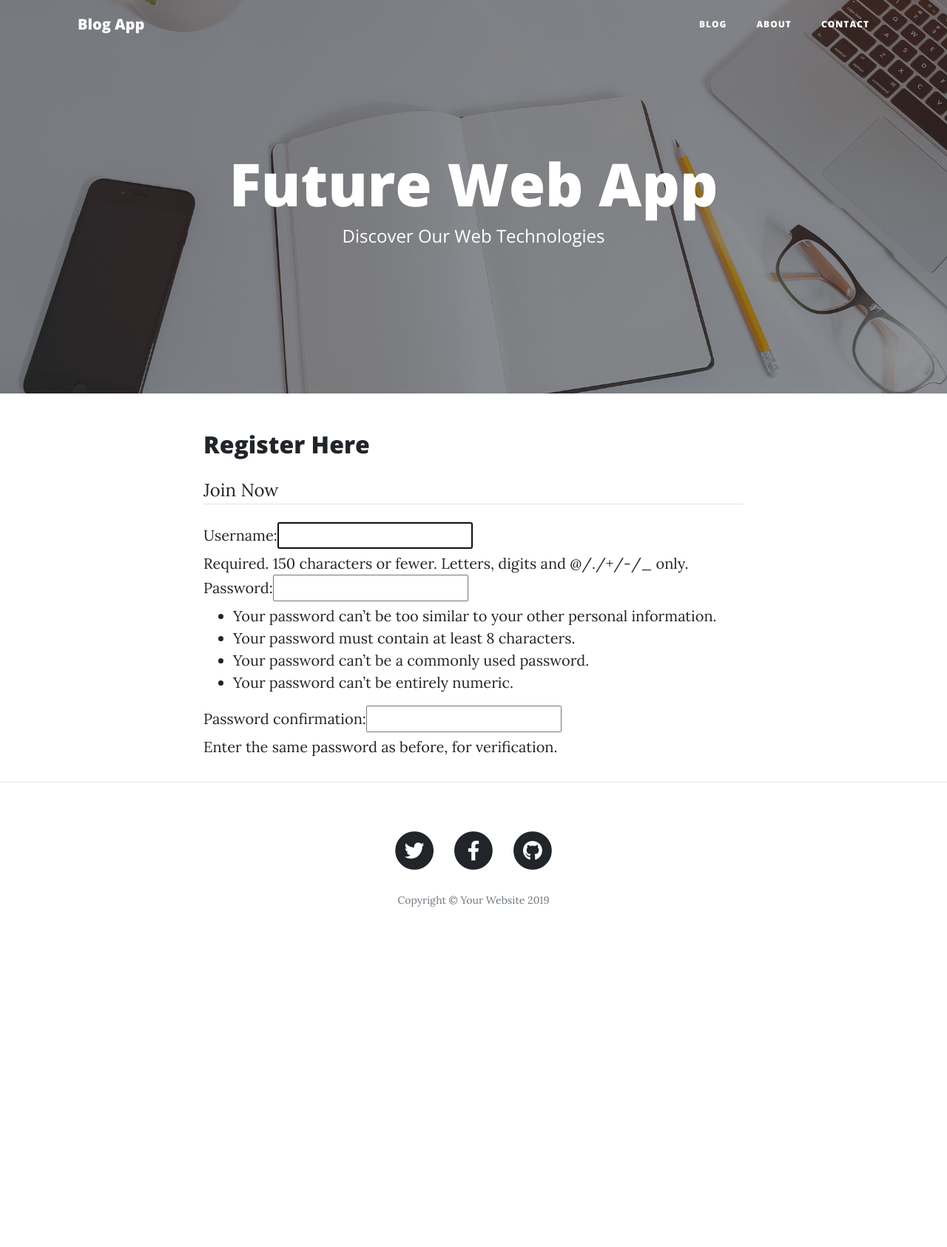
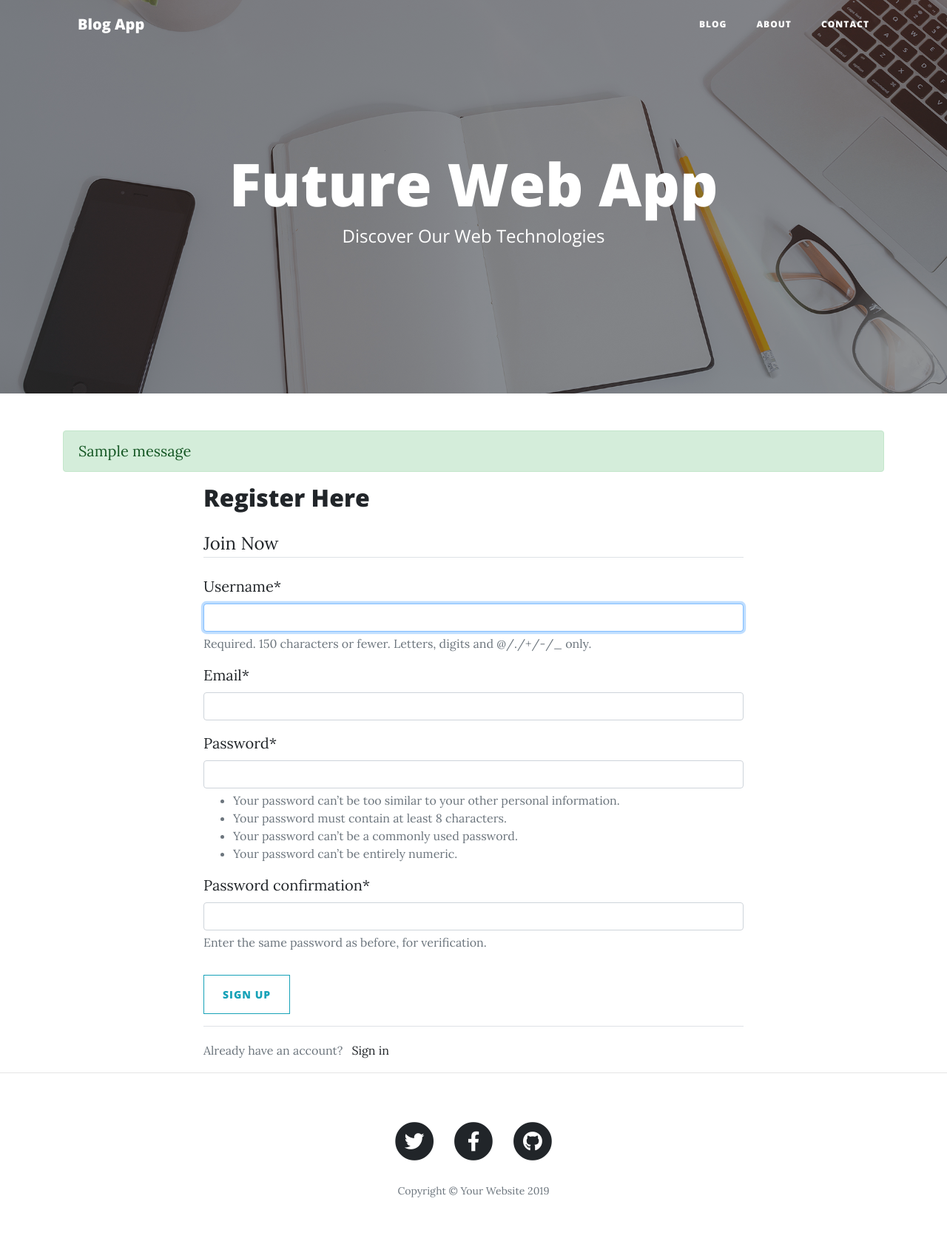
Before and after one commit to widayatwidi/blog-app-django, a Django app: page /users/register/ in a window 1280 px wide. Shown: the whole page at 74% size. Before the commit the page ends 1226 px from the top, so only its background shows below. Run offline with Django 3.2, Linux system fonts and the light colour scheme; one stand-in notice (Sample message) is shown; some libraries are stand-ins or nearby versions.

Commit message:
add - cripsy form and update registration function

```diff
--- a/magz/magz/settings.py
+++ b/magz/magz/settings.py
@@ -33,6 +33,7 @@ ALLOWED_HOSTS = []
 INSTALLED_APPS = [
     'blog.apps.BlogConfig',
     'users.apps.UsersConfig',
+    'crispy_forms',
     'django.contrib.admin',
     'django.contrib.auth',
     'django.contrib.contenttypes',
@@ -125,3 +126,5 @@ STATICFILES_DIRS = [
     os.path.join(BASE_DIR, "static"),
     '/_python/_django/_kartoza/kartoza/static',
 ]
+
+CRISPY_TEMPLATE_PACK = 'bootstrap4'
--- a/magz/templates/base.html
+++ b/magz/templates/base.html
@@ -69,6 +69,13 @@
 
   <!-- Main Content -->
   <div class="container">
+    {% if messages %}
+      {% for message in messages %}
+        <div class="alert alert-{{ message.tags }}">
+          {{ message }}
+        </div>
+      {% endfor %}
+    {% endif %}
     <div class="row">
       <div class="col-lg-8 col-md-10 mx-auto">
         {% block content %}
--- /dev/null
+++ b/magz/users/forms.py
@@ -0,0 +1,10 @@
+from django import forms
+from django.contrib.auth.models import User
+from django.contrib.auth.forms import UserCreationForm
+
+class UserRegisterForm(UserCreationForm):
+	email = forms.EmailField()
+
+	class Meta:
+		model = User
+		fields = ['username', 'email', 'password1', 'password2']
--- a/magz/users/templates/users/register.html
+++ b/magz/users/templates/users/register.html
@@ -1,4 +1,5 @@
 {% extends "base.html" %}
+{% load crispy_forms_tags %}
 {% block content %}
     <div class="content-section">
       <h2 class="mb-4">Register Here</h2>
@@ -6,8 +7,17 @@
         {% csrf_token %}
         <fieldset class="form-group">
           <legend class="border-bottom mb-4">Join Now</legend>
-          {{ form }}
+          {{ form|crispy }}
         </fieldset>
+        <div class="form-group">
+          <button class="btn btn-outline-info" type="submit">Sign up</button>
+        </div>
       </form>
+      <div class="border-top pt-3">
+        <small class="text-muted">
+          Already have an account?
+          <a href="#" class="ml-2">Sign in</a>
+        </small>
+      </div>
     </div>
 {% endblock content %}
--- a/magz/users/views.py
+++ b/magz/users/views.py
@@ -1,7 +1,18 @@
-from django.shortcuts import render
-from django.contrib.auth.forms import UserCreationForm
+from django.shortcuts import render, redirect
+# from django.contrib.auth.forms import UserCreationForm
+from django.contrib import messages
+from .forms import UserRegisterForm
 
 # Create your views here.
 def register(request):
-	form = UserCreationForm()
+	if request.method == 'POST':
+		form = UserRegisterForm(request.POST)
+		if form.is_valid():
+			form.save()
+			username = form.cleaned_data.get('username')
+			messages.success(request, f'Account has been created for {username}')
+			return redirect('blog-home')
+	else:
+		form = UserRegisterForm()
+
 	return render(request, 'users/register.html', {'form': form})
```
Also changed, not shown: magz/db.sqlite3.
